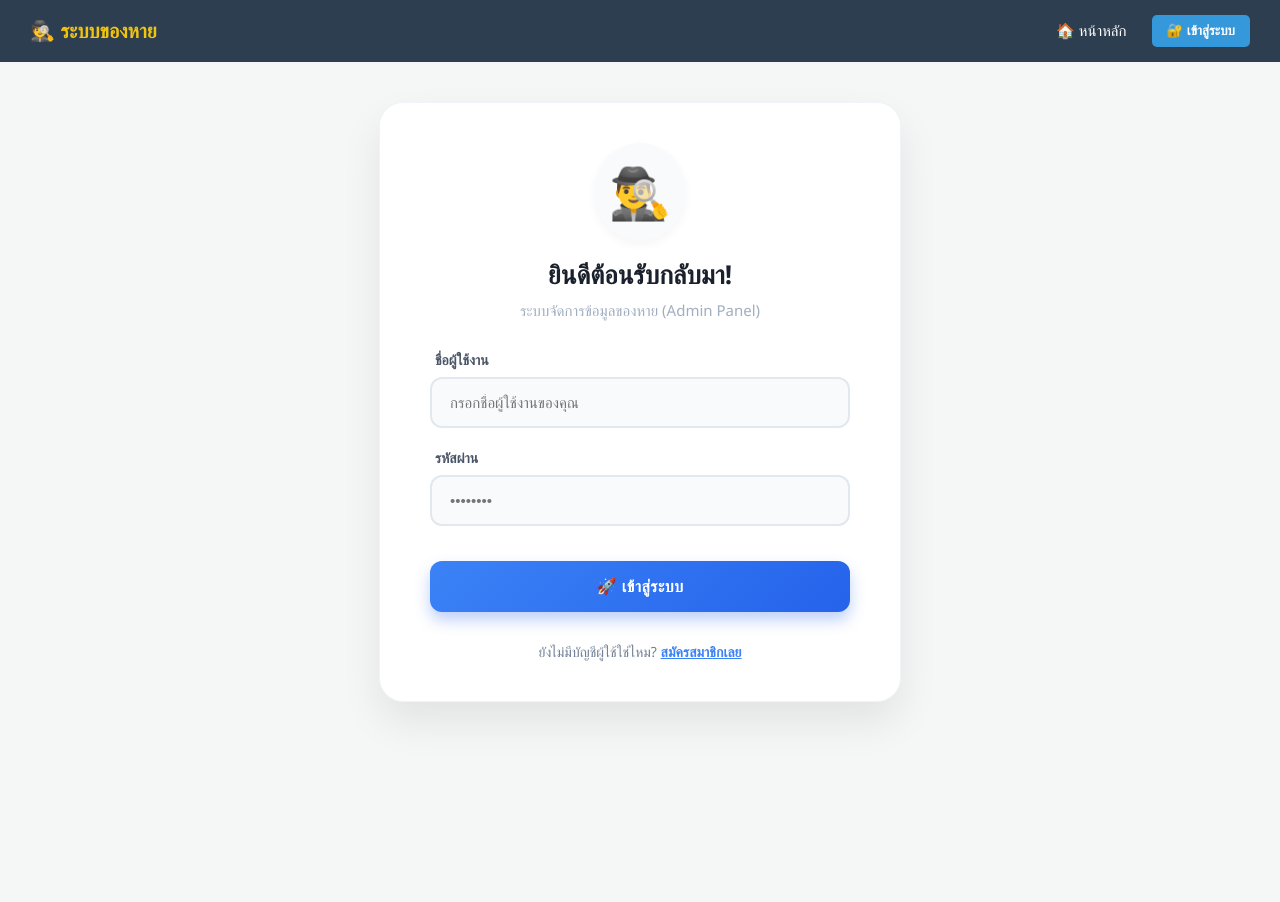
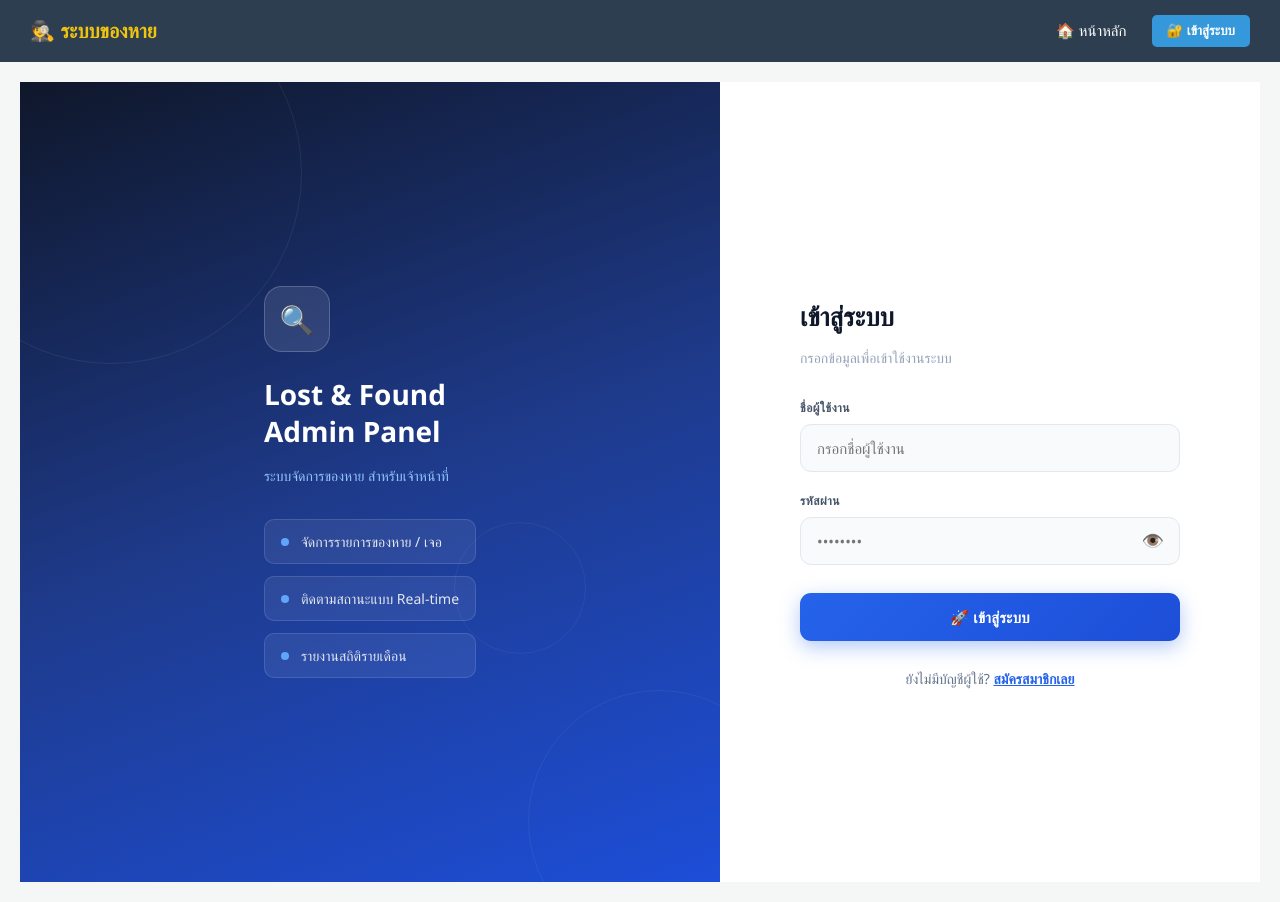
Before and after one commit to wongsakornbankkorn/my-team-project, a Next.js app in the folder frontend/employee-app/: page /user/login in a window 1280 px wide. Before the commit the page ends 800 px from the top, so only its background shows below. Built offline with nearby package versions, Linux system fonts and the light colour scheme.

Commit message:
pun
login

```diff
--- a/frontend/employee-app/src/app/user/login/page.js
+++ b/frontend/employee-app/src/app/user/login/page.js
@@ -7,184 +7,381 @@ import authService from '../../../services/authService';
 export default function Login() {
   const router = useRouter();
   const [formData, setFormData] = useState({ username: '', password: '' });
-  const [isLoading, setIsLoading] = useState(false); // เพิ่มลูกเล่นโหลดดิ้งตอนกดปุ่ม
+  const [isLoading, setIsLoading] = useState(false);
+  const [showPassword, setShowPassword] = useState(false);
+  const [errorMsg, setErrorMsg] = useState('');
 
   const handleChange = (e) => {
     setFormData({ ...formData, [e.target.name]: e.target.value });
+    if (errorMsg) setErrorMsg('');
   };
 
   const handleSubmit = async (e) => {
     e.preventDefault();
+    if (!formData.username || !formData.password) {
+      setErrorMsg('กรุณากรอกข้อมูลให้ครบถ้วน');
+      return;
+    }
     setIsLoading(true);
+    setErrorMsg('');
     try {
       const res = await authService.login(formData);
       localStorage.setItem('username', res.user.username);
       localStorage.setItem('role', res.user.role_id);
-
-      alert('✅ เข้าสู่ระบบสำเร็จ! ยินดีต้อนรับคุณ ' + res.user.username);
-
-      // 👇 เปลี่ยนบรรทัดนี้! ใช้ window.location.href เพื่อบังคับเว็บรีเฟรช 100%
       window.location.href = '/';
-
     } catch (error) {
-      alert('❌ ชื่อผู้ใช้หรือรหัสผ่านไม่ถูกต้อง กรุณาลองใหม่');
+      setErrorMsg('ชื่อผู้ใช้หรือรหัสผ่านไม่ถูกต้อง กรุณาลองใหม่');
       setIsLoading(false);
     }
   };
+
   return (
-    <div style={styles.pageContainer}>
-      <div style={styles.loginCard}>
+    <div style={styles.page}>
 
-        {/* ส่วนหัว (Header) */}
-        <div style={styles.headerSection}>
-          <div style={styles.iconWrapper}>🕵️‍♂️</div>
-          <h2 style={styles.title}>ยินดีต้อนรับกลับมา!</h2>
-          <p style={styles.subtitle}>ระบบจัดการข้อมูลของหาย (Admin Panel)</p>
+      {/* ====== ซ้าย: แผง Dark ====== */}
+      <div style={styles.left}>
+        {/* วงแหวนตกแต่ง */}
+        <div style={styles.ring1} />
+        <div style={styles.ring2} />
+        <div style={styles.ring3} />
+
+        <div style={styles.leftContent}>
+          <div style={styles.logoBox}>🔍</div>
+          <h1 style={styles.leftTitle}>Lost &amp; Found<br />Admin Panel</h1>
+          <p style={styles.leftSub}>ระบบจัดการของหาย สำหรับเจ้าหน้าที่</p>
+
+          <div style={styles.chips}>
+            {[
+              'จัดการรายการของหาย / เจอ',
+              'ติดตามสถานะแบบ Real-time',
+              'รายงานสถิติรายเดือน',
+            ].map((text, i) => (
+              <div key={i} style={styles.chip}>
+                <div style={styles.chipDot} />
+                <span>{text}</span>
+              </div>
+            ))}
+          </div>
+        </div>
       </div>
 
-        {/* ส่วนฟอร์ม (Form) */}
-        <form onSubmit={handleSubmit} style={styles.formStyle}>
+      {/* ====== ขวา: ฟอร์ม Login ====== */}
+      <div style={styles.right}>
+        <div style={styles.formCard}>
+          <h2 style={styles.title}>เข้าสู่ระบบ</h2>
+          <p style={styles.subtitle}>กรอกข้อมูลเพื่อเข้าใช้งานระบบ</p>
 
+          {/* Error Box */}
+          {errorMsg && (
+            <div style={styles.errorBox}>
+              <span style={{ marginRight: '8px' }}>⚠️</span>
+              {errorMsg}
+            </div>
+          )}
+
+          <form onSubmit={handleSubmit} style={styles.form}>
+
+            {/* Username */}
             <div style={styles.inputGroup}>
-            <label style={styles.labelStyle}>ชื่อผู้ใช้งาน</label>
+              <label style={styles.label}>ชื่อผู้ใช้งาน</label>
               <input
-              type="text" name="username" value={formData.username} onChange={handleChange} required
-              style={styles.inputStyle} placeholder="กรอกชื่อผู้ใช้งานของคุณ"
+                type="text"
+                name="username"
+                value={formData.username}
+                onChange={handleChange}
+                placeholder="กรอกชื่อผู้ใช้งาน"
+                required
+                style={styles.input}
+                onFocus={e => {
+                  e.target.style.borderColor = '#3b82f6';
+                  e.target.style.boxShadow = '0 0 0 3px rgba(59,130,246,0.12)';
+                  e.target.style.background = '#fff';
+                }}
+                onBlur={e => {
+                  e.target.style.borderColor = '#e2e8f0';
+                  e.target.style.boxShadow = 'none';
+                  e.target.style.background = '#f8fafc';
+                }}
               />
             </div>
 
+            {/* Password */}
             <div style={styles.inputGroup}>
-            <label style={styles.labelStyle}>รหัสผ่าน</label>
+              <label style={styles.label}>รหัสผ่าน</label>
+              <div style={styles.passwordWrap}>
                 <input
-              type="password" name="password" value={formData.password} onChange={handleChange} required
-              style={styles.inputStyle} placeholder="••••••••"
+                  type={showPassword ? 'text' : 'password'}
+                  name="password"
+                  value={formData.password}
+                  onChange={handleChange}
+                  placeholder="••••••••"
+                  required
+                  style={{ ...styles.input, paddingRight: '48px' }}
+                  onFocus={e => {
+                    e.target.style.borderColor = '#3b82f6';
+                    e.target.style.boxShadow = '0 0 0 3px rgba(59,130,246,0.12)';
+                    e.target.style.background = '#fff';
+                  }}
+                  onBlur={e => {
+                    e.target.style.borderColor = '#e2e8f0';
+                    e.target.style.boxShadow = 'none';
+                    e.target.style.background = '#f8fafc';
+                  }}
                 />
+                <button
+                  type="button"
+                  onClick={() => setShowPassword(!showPassword)}
+                  style={styles.eyeBtn}
+                >
+                  {showPassword ? '🙈' : '👁️'}
+                </button>
+              </div>
             </div>
 
-          <button type="submit" disabled={isLoading} style={isLoading ? styles.buttonDisabled : styles.buttonStyle}>
-            {isLoading ? '⏳ กำลังตรวจสอบข้อมูล...' : '🚀 เข้าสู่ระบบ'}
+            {/* Submit Button */}
+            <button
+              type="submit"
+              disabled={isLoading}
+              style={isLoading ? styles.btnDisabled : styles.btn}
+            >
+              {isLoading ? '⏳  กำลังตรวจสอบข้อมูล...' : '🚀  เข้าสู่ระบบ'}
             </button>
 
           </form>
 
-        {/* ส่วนท้าย (Footer / Link) */}
-        <div style={styles.footerStyle}>
-          <p style={{ margin: 0, color: '#718096' }}>
-            ยังไม่มีบัญชีผู้ใช้ใช่ไหม?{' '}
-            <span style={styles.linkStyle} onClick={() => router.push('/user/register')}>
+          <div style={styles.footer}>
+            ยังไม่มีบัญชีผู้ใช้?{' '}
+            <span style={styles.link} onClick={() => router.push('/user/register')}>
               สมัครสมาชิกเลย
             </span>
-          </p>
+          </div>
+        </div>
       </div>
 
-      </div>
     </div>
   );
 }
 
-// 🎨 --- โซนตกแต่งความสวยงาม (Styles) ---
 const styles = {
-  pageContainer: {
+  page: {
     display: 'flex',
-    justifyContent: 'center',
-    alignItems: 'center',
-    minHeight: '80vh',
+    minHeight: '100vh',
     fontFamily: "'Prompt', 'Segoe UI', sans-serif",
   },
-  loginCard: {
-    backgroundColor: '#ffffff',
-    padding: '40px 50px',
-    borderRadius: '24px',
-    boxShadow: '0 20px 40px rgba(0, 0, 0, 0.08)', // เงาฟุ้งๆ ดูมีมิติ
+
+  /* ===== Left Panel ===== */
+  left: {
+    flex: 1,
+    background: 'linear-gradient(160deg, #0f172a 0%, #1e3a8a 50%, #1d4ed8 100%)',
+    display: 'flex',
+    alignItems: 'center',
+    justifyContent: 'center',
+    padding: '48px 40px',
+    position: 'relative',
+    overflow: 'hidden',
+  },
+  ring1: {
+    position: 'absolute',
+    width: '380px', height: '380px',
+    border: '1px solid rgba(255,255,255,0.07)',
+    borderRadius: '50%',
+    top: '-100px', left: '-100px',
+  },
+  ring2: {
+    position: 'absolute',
+    width: '260px', height: '260px',
+    border: '1px solid rgba(255,255,255,0.06)',
+    borderRadius: '50%',
+    bottom: '-70px', right: '-70px',
+  },
+  ring3: {
+    position: 'absolute',
+    width: '130px', height: '130px',
+    border: '1px solid rgba(255,255,255,0.05)',
+    borderRadius: '50%',
+    top: '55%', left: '62%',
+  },
+  leftContent: {
+    position: 'relative',
+    zIndex: 1,
+  },
+  logoBox: {
+    width: '64px', height: '64px',
+    background: 'rgba(255,255,255,0.1)',
+    border: '1px solid rgba(255,255,255,0.2)',
+    borderRadius: '18px',
+    display: 'flex',
+    alignItems: 'center',
+    justifyContent: 'center',
+    fontSize: '28px',
+    marginBottom: '24px',
+  },
+  leftTitle: {
+    color: '#ffffff',
+    fontSize: '28px',
+    fontWeight: '700',
+    lineHeight: '1.35',
+    marginBottom: '12px',
+  },
+  leftSub: {
+    color: '#93c5fd',
+    fontSize: '14px',
+    lineHeight: '1.6',
+    marginBottom: '32px',
+  },
+  chips: {
+    display: 'flex',
+    flexDirection: 'column',
+    gap: '12px',
+  },
+  chip: {
+    background: 'rgba(255,255,255,0.07)',
+    border: '1px solid rgba(255,255,255,0.12)',
+    borderRadius: '10px',
+    padding: '12px 16px',
+    display: 'flex',
+    alignItems: 'center',
+    gap: '12px',
+    color: '#e2e8f0',
+    fontSize: '14px',
+  },
+  chipDot: {
+    width: '8px', height: '8px',
+    borderRadius: '50%',
+    background: '#60a5fa',
+    flexShrink: 0,
+  },
+
+  /* ===== Right Panel ===== */
+  right: {
+    width: '460px',
+    background: '#ffffff',
+    display: 'flex',
+    alignItems: 'center',
+    justifyContent: 'center',
+    padding: '48px 40px',
+  },
+  formCard: {
     width: '100%',
-    maxWidth: '420px',
-    border: '1px solid #f0f4f8'
-  },
-  headerSection: {
-    textAlign: 'center',
-    marginBottom: '30px'
-  },
-  iconWrapper: {
-    fontSize: '50px',
-    marginBottom: '15px',
-    display: 'inline-block',
-    padding: '15px',
-    backgroundColor: '#f8fafc',
-    borderRadius: '50%',
-    boxShadow: '0 4px 10px rgba(0,0,0,0.04)'
+    maxWidth: '380px',
   },
   title: {
-    margin: '0 0 8px 0',
-    color: '#1a202c',
     fontSize: '26px',
-    fontWeight: '700'
+    fontWeight: '700',
+    color: '#0f172a',
+    marginBottom: '6px',
   },
   subtitle: {
-    margin: '0',
-    color: '#a0aec0',
-    fontSize: '15px'
+    fontSize: '14px',
+    color: '#94a3b8',
+    marginBottom: '32px',
   },
-  formStyle: {
+
+  /* Error */
+  errorBox: {
+    background: '#fef2f2',
+    border: '1px solid #fecaca',
+    borderRadius: '10px',
+    padding: '12px 16px',
+    color: '#dc2626',
+    fontSize: '14px',
+    marginBottom: '20px',
+    display: 'flex',
+    alignItems: 'center',
+  },
+
+  /* Form */
+  form: {
     display: 'flex',
     flexDirection: 'column',
-    gap: '20px'
+    gap: '0px',
   },
   inputGroup: {
     display: 'flex',
     flexDirection: 'column',
-    gap: '8px'
+    marginBottom: '20px',
   },
-  labelStyle: {
+  label: {
+    fontSize: '12px',
     fontWeight: '600',
-    color: '#4a5568',
-    fontSize: '14px',
-    paddingLeft: '5px'
+    color: '#475569',
+    marginBottom: '8px',
+    textTransform: 'uppercase',
+    letterSpacing: '0.5px',
   },
-  inputStyle: {
+  input: {
     width: '100%',
-    padding: '15px 18px',
-    borderRadius: '12px',
-    border: '2px solid #e2e8f0',
+    padding: '13px 16px',
     fontSize: '15px',
-    color: '#2d3748',
+    border: '1.5px solid #e2e8f0',
+    borderRadius: '11px',
+    background: '#f8fafc',
+    color: '#0f172a',
     outline: 'none',
     boxSizing: 'border-box',
-    backgroundColor: '#f8fafc',
-    transition: 'all 0.3s ease'
+    transition: 'border 0.2s, box-shadow 0.2s, background 0.2s',
+    fontFamily: "'Prompt', 'Segoe UI', sans-serif",
   },
-  buttonStyle: {
-    marginTop: '15px',
-    padding: '16px',
-    backgroundImage: 'linear-gradient(135deg, #3B82F6 0%, #2563EB 100%)', // สีปุ่มน้ำเงินไล่เฉด
-    color: 'white',
+  passwordWrap: {
+    position: 'relative',
+  },
+  eyeBtn: {
+    position: 'absolute',
+    right: '12px',
+    top: '50%',
+    transform: 'translateY(-50%)',
+    background: 'none',
     border: 'none',
-    borderRadius: '12px',
     cursor: 'pointer',
-    fontWeight: 'bold',
-    fontSize: '16px',
-    letterSpacing: '0.5px',
-    boxShadow: '0 8px 15px rgba(37, 99, 235, 0.3)', // เงาปุ่ม
+    fontSize: '18px',
+    padding: '4px',
+    lineHeight: 1,
+    color: '#94a3b8',
   },
-  buttonDisabled: {
-    marginTop: '15px',
-    padding: '16px',
-    backgroundColor: '#CBD5E1',
-    color: '#64748B',
+
+  /* Buttons */
+  btn: {
+    width: '100%',
+    padding: '14px',
+    background: 'linear-gradient(135deg, #2563eb, #1d4ed8)',
+    color: '#fff',
     border: 'none',
-    borderRadius: '12px',
+    borderRadius: '11px',
+    fontSize: '15px',
+    fontWeight: '700',
+    cursor: 'pointer',
+    marginTop: '8px',
+    boxShadow: '0 6px 20px rgba(37,99,235,0.35)',
+    letterSpacing: '0.3px',
+    fontFamily: "'Prompt', 'Segoe UI', sans-serif",
+    transition: 'transform 0.15s, box-shadow 0.2s',
+  },
+  btnDisabled: {
+    width: '100%',
+    padding: '14px',
+    background: '#cbd5e1',
+    color: '#64748b',
+    border: 'none',
+    borderRadius: '11px',
+    fontSize: '15px',
+    fontWeight: '700',
     cursor: 'not-allowed',
-    fontWeight: 'bold',
-    fontSize: '16px',
+    marginTop: '8px',
+    letterSpacing: '0.3px',
+    fontFamily: "'Prompt', 'Segoe UI', sans-serif",
   },
-  footerStyle: {
-    marginTop: '30px',
+
+  /* Footer */
+  footer: {
+    marginTop: '28px',
     textAlign: 'center',
-    fontSize: '14px'
+    fontSize: '14px',
+    color: '#64748b',
   },
-  linkStyle: {
-    color: '#3B82F6',
-    fontWeight: 'bold',
+  link: {
+    color: '#2563eb',
+    fontWeight: '600',
     cursor: 'pointer',
-    textDecoration: 'underline'
-  }
+    textDecoration: 'underline',
+  },
 };
```
Lines whose indentation alone changed are shown as unchanged.
